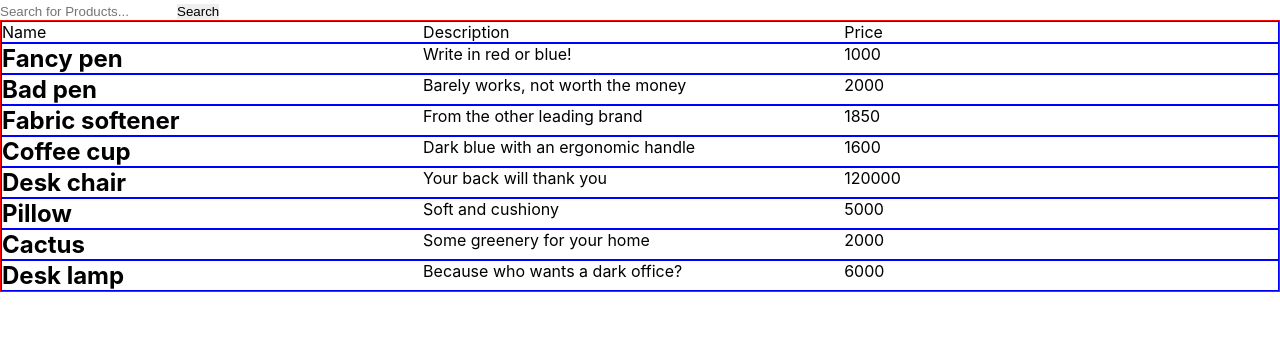
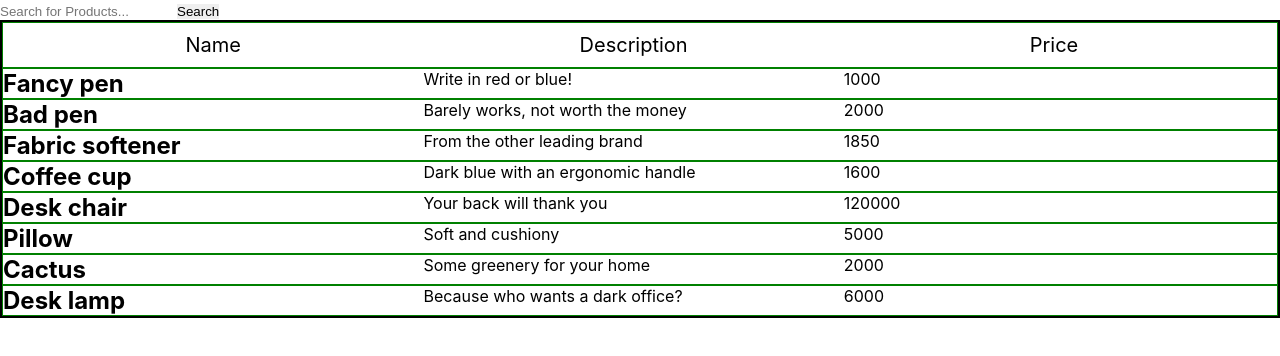
Before and after one commit to tpadilla10117/shopify_interview, a React app: page / in a window 1280 px wide. Built offline with nearby package versions, Linux system fonts and the light colour scheme.

Commit message:
work on the edge case

```diff
--- a/src/frontend/components/layout/Table.jsx
+++ b/src/frontend/components/layout/Table.jsx
@@ -3,12 +3,10 @@ import React, { useState, useEffect } from 'react';
 
 function Table() {
 
-    let ListTemplate;
     const [newSearch, setNewSearch] = useState()
     const [query, setQuery] = useState('');
-    let lowerCasedQuerys = query.toLowerCase();
 
-    const [items, setItems] = useState([
+    const [items] = useState([
         {id: 198355, name: "Fancy pen", description: "Write in red or blue!", price: 1000},
         {id: 168031, name: "Bad pen", description: "Barely works, not worth the money", price: 2000},
         {id: 296110, name: "Fabric softener", description: "From the other leading brand ", price: 1850},
@@ -19,20 +17,8 @@ function Table() {
         {id: 226912, name: "Desk lamp", description: "Because who wants a dark office?", price: 6000}
        ]);
 
-       /* let items = [
-        {id: 198355, name: "Fancy pen", description: "Write in red or blue!", price: 1000},
-        {id: 168031, name: "Bad pen", description: "Barely works, not worth the money", price: 2000},
-        {id: 296110, name: "Fabric softener", description: "From the other leading brand ", price: 1850},
-        {id: 183544, name: "Coffee cup", description: "Dark blue with an ergonomic handle", price: 1600},
-        {id: 174200, name: "Desk chair", description: "Your back will thank you", price: 120000},
-        {id: 203287, name: "Pillow", description: "Soft and cushiony", price: 5000},
-        {id: 107058, name: "Cactus", description: "Some greenery for your home", price: 2000},
-        {id: 226912, name: "Desk lamp", description: "Because who wants a dark office?", price: 6000}
-       ]; */
-
-
     function inputHandler() {
-        if (query === "" ) {
+        if (query === "" || query === null ) {
             console.log("You cannot search without entering in a term!")
             alert("You cannot search without entering in a term!")
             return;
@@ -42,7 +28,6 @@ function Table() {
 
 
         let lowerCasedQuery = query.toLowerCase();
-        let newItems =[];
 
         const result = items.filter(filteredItems);
         function filteredItems(item) {
@@ -54,60 +39,15 @@ function Table() {
         }
         console.log(result);
         setNewSearch(result)
-        /* setItems(result) */
+
         return result;
 
     }
-
-
-    /* function filterItems(item) {
-        let lowerCasedQuery = query.toLowerCase();
-        for(let i = 0; i < item.length; i++) {
-            if(item[i].name.toLowerCase().includes(lowerCasedQuery) || item[i].description.toLowerCase().includes(lowerCasedQuery)) {
-                return item[i]
-            }
-        }
-
-    } */
 
     useEffect( () => {
 
         console.log(newSearch)
     },[newSearch])
-
-    /* for(let i = 0; i < items.length; i++) {
-        if(items[i].name.toLowerCase().includes(lowerCasedQuerys) || items[i].description.toLowerCase().includes(lowerCasedQuerys)) {
-
-
-            ListTemplate = items.map((data) =>
-                <div id={data.id} key={data.id} className="table-rows">
-                    <h1 className='table-name-cell'>{data.name}</h1>
-                    <p className='table-description-cell'>{data.description}</p>
-                    <p className='table-price-cell'>{data.price}</p>
-                </div>
-            )
-
-        } else {
-            ListTemplate = <p>No Results Found</p>
-        }
-    } */
-
-    /* function clickHandler() {
-       ListTemplate = items.map( (data) => {
-            if(data.name.toLowerCase().includes(lowerCasedQuerys) || data.description.toLowerCase().includes(lowerCasedQuerys) )
-            return (
-            <div id={data.id} key={data.id} className="table-rows">
-                <h1 className='table-name-cell'>{data.name}</h1>
-                <p className='table-description-cell'>{data.description}</p>
-                <p className='table-price-cell'>{data.price}</p>
-            </div>
-            )
-
-
-
-        })
-    } */
-
 
 
   return (
@@ -124,36 +64,18 @@ function Table() {
 
             <div className="table-wrapper">
                 <div className="table-rows">
-                    <div>
+                    <div className='table-heading'>
                         Name
                     </div>
-                    <div>
+                    <div className='table-heading'>
                         Description
                     </div>
-                    <div>
+                    <div className='table-heading'>
                         Price
                     </div>
 
                 </div>
 
-                {ListTemplate}
-
-            {/* {
-                    items.map( (data) => {
-                        if(data.name.toLowerCase().includes(lowerCasedQuerys) || data.description.toLowerCase().includes(lowerCasedQuerys) )
-                        return (
-                        <div id={data.id} key={data.id} className="table-rows">
-                            <h1 className='table-name-cell'>{data.name}</h1>
-                            <p className='table-description-cell'>{data.description}</p>
-                            <p className='table-price-cell'>{data.price}</p>
-                        </div>
-                        )
-                        s
-
-
-                    })
-
-            } */}
               {
 
                 !newSearch ?
@@ -182,15 +104,13 @@ function Table() {
 
                     })
 
-              }
 
 
+              }
 
                 {/* <p>No results found</p> */}
 
             </div>
-
-
 
     </section>
   )
--- a/src/frontend/components/layout/Table.scss
+++ b/src/frontend/components/layout/Table.scss
@@ -1,32 +1,24 @@
 .table-parent-container {
 
+    .table-wrapper {
+        border: 2px solid black;
 
 
-    .table-wrapper {
-        border: 1px solid red;
-       /*  display: grid;
-        grid-template-columns: 33% 33% 33%; */
-
-
-        /* Define amount of columns */
-        /* Define rows */
-        /* columns ->
-
-            rows ->
-
-        */
-
-        .table-headings {
+        .table-heading {
             display: flex;
             justify-content: space-evenly;
+            font-size: $p-txt-size;
+            /* border: 1px solid blue; */
+            padding: 10px;
         }
 
 
         .table-rows {
-            border: 1px solid blue;
+            border: 1px solid green;
             display: grid;
-        grid-template-columns: 33% 33% 33%;
+            grid-template-columns: 33% 33% 33%;
         }
+
     }
 
 }
```
